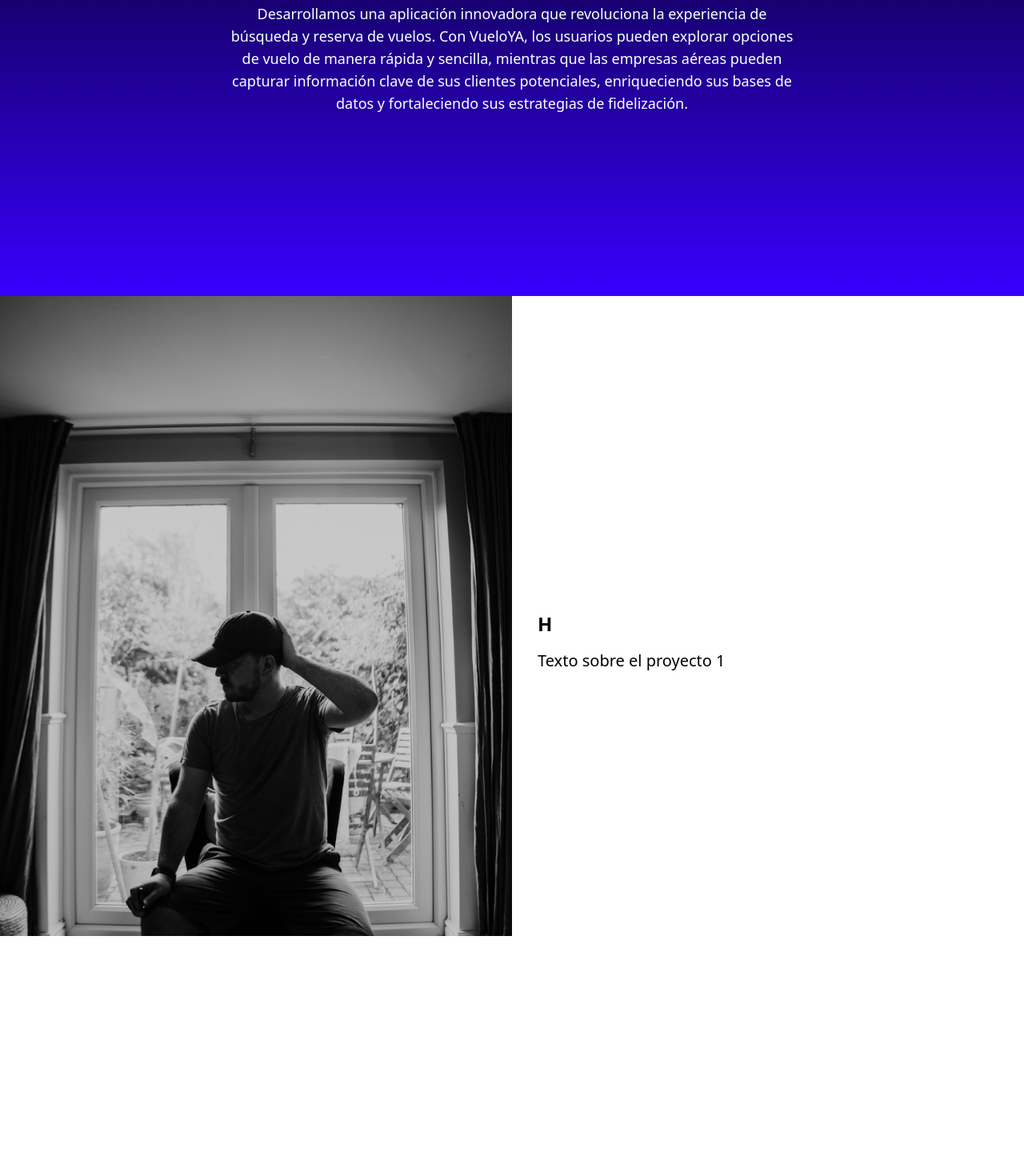
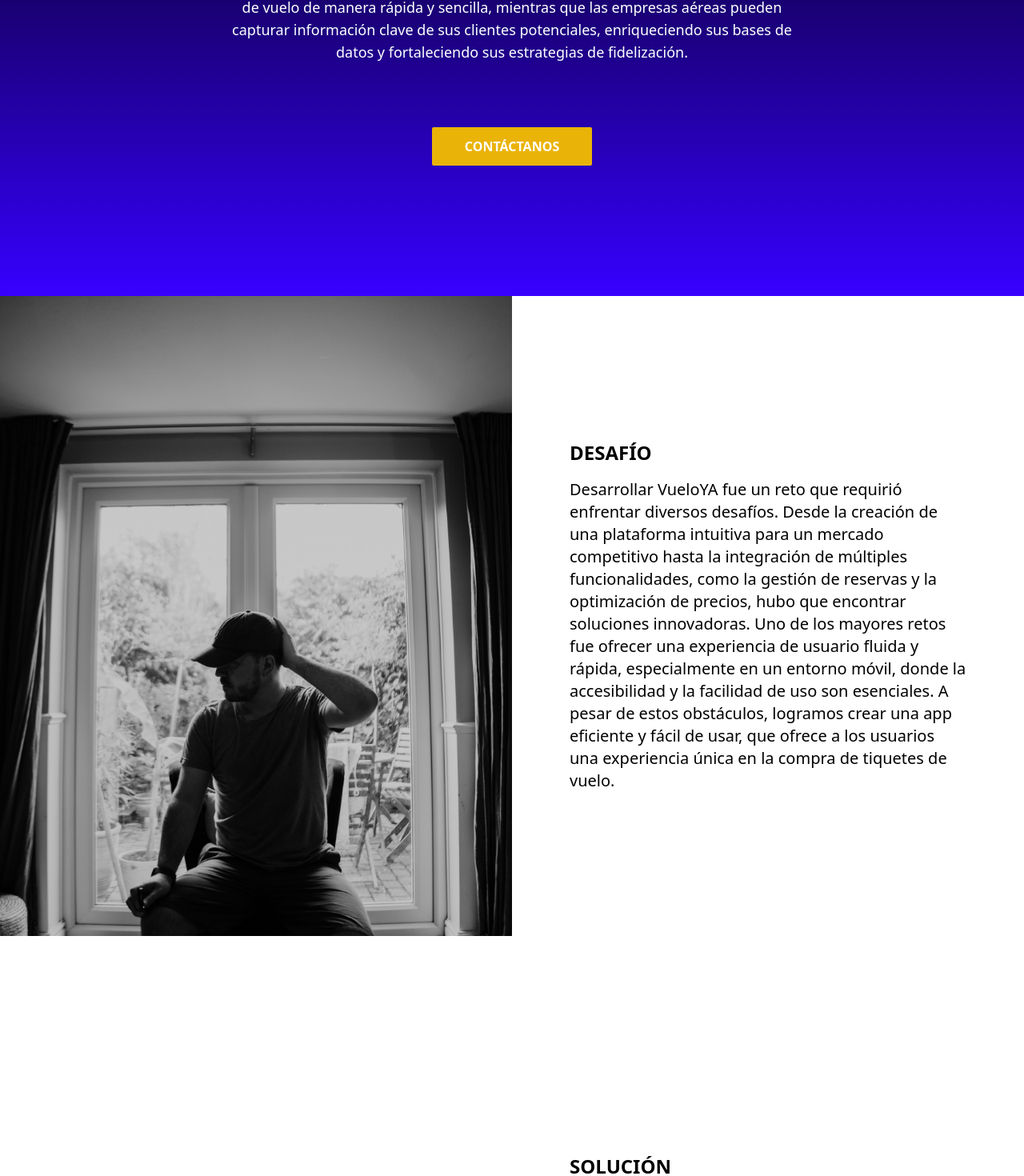
Before and after one commit to Soy-Mauricio/Maurex, a React (Vite) app: page /view-more in a window 1280 px wide. Shown: the part 360-1830 px from the top of the page at 80% size. Built offline with nearby package versions, Linux system fonts and the light colour scheme.

Commit message:
Creacion de vista Servicios 1.8

```diff
--- a/src/components/viewMoreSections/Views.tsx
+++ b/src/components/viewMoreSections/Views.tsx
@@ -11,9 +11,9 @@ const ImageTextSync: React.FC = () => {
   const [activeIndex, setActiveIndex] = useState<number>(0);
 
   const textSections: Section[] = [
-    { id: 0, tittle: "H", text: "Texto sobre el proyecto 1", image: "/src/assets/Img/ImgUno.jpg" },
-    { id: 1, tittle: "J", text: "Descripción del proyecto 2", image: "/src/assets/Img/ImgDos.jpg" },
-    { id: 2, tittle: "K", text: "Detalles del proyecto 3", image: "/src/assets/Img/ImgTres.jpg" },
+    { id: 0, tittle: "DESAFÍO", text: "Desarrollar VueloYA fue un reto que requirió enfrentar diversos desafíos. Desde la creación de una plataforma intuitiva para un mercado competitivo hasta la integración de múltiples funcionalidades, como la gestión de reservas y la optimización de precios, hubo que encontrar soluciones innovadoras. Uno de los mayores retos fue ofrecer una experiencia de usuario fluida y rápida, especialmente en un entorno móvil, donde la accesibilidad y la facilidad de uso son esenciales. A pesar de estos obstáculos, logramos crear una app eficiente y fácil de usar, que ofrece a los usuarios una experiencia única en la compra de tiquetes de vuelo.", image: "/src/assets/Img/ImgUno.jpg" },
+    { id: 1, tittle: "SOLUCIÓN", text: "Frente a los desafíos de desarrollar VueloYA, adoptamos un enfoque centrado en la innovación y la eficiencia. Simplificamos procesos complejos con una interfaz amigable que guía al usuario paso a paso. Para garantizar velocidad y precisión, utilizamos herramientas tecnológicas avanzadas y establecimos conexiones seguras con proveedores de vuelos. Además, realizamos pruebas constantes para mejorar el rendimiento y la usabilidad de la app. Estas soluciones nos permitieron transformar una idea en una plataforma que resuelve necesidades reales de nuestros usuarios.", image: "/src/assets/Img/ImgDos.jpg" },
+    { id: 2, tittle: "IMPACTO", text: "VueloYA ha marcado un antes y un después en la manera en que las personas buscan y reservan vuelos. Al simplificar procesos y ofrecer una experiencia intuitiva, hemos logrado hacer más accesible y eficiente la planificación de viajes. Nuestro enfoque en la innovación ha reducido el tiempo de búsqueda y ha democratizado el acceso a tarifas competitivas. Además, hemos generado un impacto positivo al transformar un mercado saturado y poco intuitivo en una solución moderna que conecta a los usuarios con sus destinos soñados de manera fácil y confiable.", image: "/src/assets/Img/ImgTres.jpg" },
   ];
 
   const handleScroll = () => {
@@ -50,16 +50,26 @@ const ImageTextSync: React.FC = () => {
       </div>
 
       {/* Text Section */}
-      <div className="w-1/2 space-y-16 p-8">
+      <div className="w-1/2 space-y-16 px-8">
         {textSections.map((section) => (
           <div
             key={section.id}
-            className="text-section h-screen flex flex-col items-start justify-center"
+            className="text-section h-screen flex flex-col items-start justify-center p-10"
           >
             <h2 className="text-2xl font-bold mb-4">{section.tittle}</h2>
-            <p className="text-xl">{section.text}</p>
+            <p className="text-xl max-w-[500px]">{section.text}</p>
           </div>
         ))}
+
+        <div className='flex justify-center'>
+          <button
+            className='border-[1px] border-black p-5 rounded-full mb-20 invertir-colores hover:bg-black hover:-translate-y-2 transition-transform duration-500'
+            onClick={() => window.scrollTo({ top: 0, behavior: 'smooth' })}
+            >
+          <img className="w-[28px]" src="/public/assets/Icons/angulo-arriba.png" alt="" />
+          </button>
+        </div>
+
       </div>
     </div>
   );
--- a/src/pages/Home.tsx
+++ b/src/pages/Home.tsx
@@ -157,7 +157,7 @@ const Home: React.FC = () => {
           </div>
       </section>
 
-      <section className='mt-14 text-white bg-colorAction-ACTION'>
+      <section className='mt-14 text-white color-sections'>
         <div className='max-w-[1200px] w-full mx-auto h-[auto] p-4 flex justify-center items-center'>
           <div className='sm:w-[70%] mt-14 mb-14'>
             <div className=''>
--- a/src/pages/ViewMore.tsx
+++ b/src/pages/ViewMore.tsx
@@ -5,7 +5,7 @@ import Views from '../components/viewMoreSections/Views'
 const ViewMore: React.FC = () => {
   return (
     <MainLayout>
-      <section className='h-[auto] color-sections'>
+      <section className='h-auto color-sections'>
         {/* Contenido de Bienvenida */}
         <div className='text-white max-w-[1200px] w-full mx-auto h-[auto] flex items-center'>
             <div className='h-[650px] p-4 sm:mx-8 mb-4 flex flex-col items-center justify-center'>
@@ -13,11 +13,18 @@ const ViewMore: React.FC = () => {
                 <h1 className='sm:text-5xl text-4xl font-bold mt-4'>VUELOYA.</h1>
                 <p className='mt-6 text-lg font-medium'>Desarrollamos una aplicación innovadora que revoluciona la experiencia de búsqueda y reserva de vuelos. Con VueloYA, los usuarios pueden explorar opciones de vuelo de manera rápida y sencilla, mientras que las empresas aéreas pueden capturar información clave de sus clientes potenciales, enriqueciendo sus bases de datos y fortaleciendo sus estrategias de fidelización.</p>
               </div>
+              <div className='mt-20 flex justify-center'>
+                <button className='p-3 rounded-sm flex items-center justify-center w-[200px] bg-yellow-500 transition ease-in-out delay-150 hover:-translate-y-1 duration-300 will-change-transform'>
+                  <a className='font-semibold text-base flex items-center'>
+                    CONTÁCTANOS
+                  </a>
+                </button>
+              </div>
             </div>
         </div>
       </section>
 
-      <section className='h-[auto]'>
+      <section className='h-auto'>
         <Views />
       </section>
 
```
Also changed, not shown: public/assets/Icons/angulo-arriba.png (added). Lines whose indentation alone changed are shown as unchanged.
